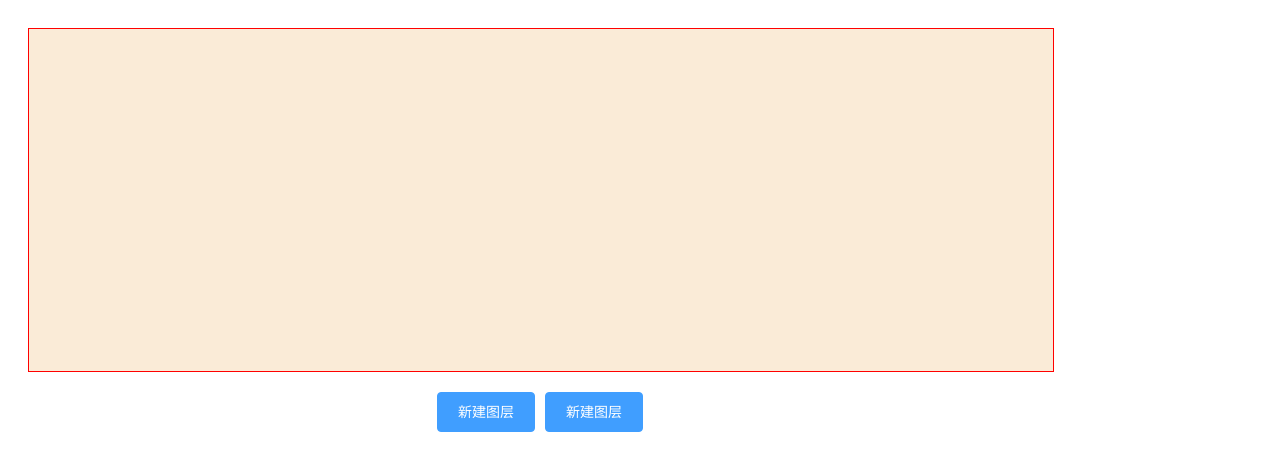
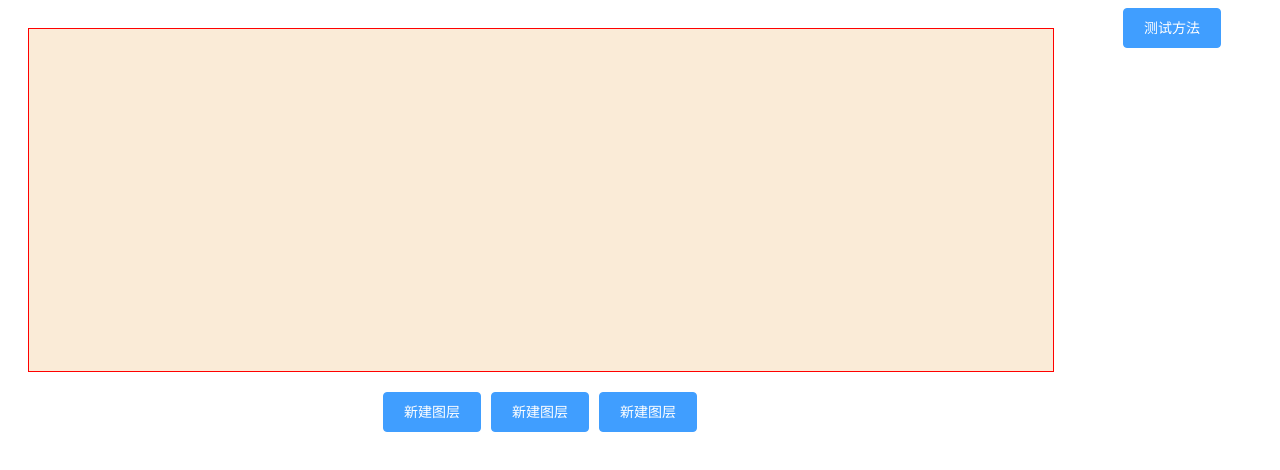
Before and after one commit to fastdgiot/vue-konva-demo, a Vue app: page /#/ in a window 1280 px wide. Shown: the top 470 px of the page. Built offline with nearby package versions, Linux system fonts and the light colour scheme.

Commit message:
10-27 准备写组件间通用混入(通过方法名进行两个子组件互相传值)

```diff
--- a/src/views/home/components/aside.vue
+++ b/src/views/home/components/aside.vue
@@ -1,17 +1,27 @@
 <template>
-  <div class="aside" />
+  <div class="aside">
+    <el-row>
+      <el-button type="primary" @click="test">测试方法</el-button>
+    </el-row>
+  </div>
 </template>
 
 <script>
 
 export default {
   name: 'Home',
-  mixins: []
+  mixins: [],
+  data() {
+    return {}
+  },
+  methods: {
+    test() {
+      console.log('出发aside方法, test')
+      this.$emit('test2', '参数222')
+    }
+  }
 }
 </script>
 
 <style lang="scss" scoped>
-.aside{
-  background-color: blueviolet;
-}
 </style>
--- a/src/views/home/components/main.vue
+++ b/src/views/home/components/main.vue
@@ -5,6 +5,7 @@
       <el-row>
         <el-button type="primary" @click="addLayer">新建图层</el-button>
         <el-button type="primary" @click="addDlock">新建图层</el-button>
+        <el-button type="primary" @click="test2">新建图层</el-button>
       </el-row>
     </div>
   </div>
@@ -19,6 +20,16 @@ export default {
   data() {
     return {
       type: 'primary'
+    }
+  },
+  created() {
+    this.$on('test2', (name) => {
+      console.log(`接收参数${name}`)
+    })
+  },
+  methods: {
+    test2() {
+      console.log('触发test2')
     }
   }
 }
--- /dev/null
+++ b/src/views/home/datas.js
@@ -0,0 +1,3 @@
+export default {
+  name: '张三'
+}
--- a/src/views/home/home.vue
+++ b/src/views/home/home.vue
@@ -4,7 +4,7 @@
       <home-main />
     </el-main>
     <el-aside width="200px">
-      <home-aside />
+      <home-aside @test2="tests" />
     </el-aside>
   </el-container>
 </template>
@@ -18,6 +18,28 @@ export default {
   components: {
     HomeMain,
     HomeAside
+  },
+  data() {
+    return {
+      name: '张三'
+    }
+  },
+  watch: {
+    name(val) {
+      console.log(val)
+      console.log(`${val} 改变完成`)
+    }
+  },
+  methods: {
+    tests(name) {
+      console.log(`接收${name}`)
+      const methods = this.$options.methods
+      methods['changeName'].call(this, '参数阿凡达是否')
+    },
+    changeName(names) {
+      console.log('出发aaa')
+      console.log(names)
+    }
   }
 }
 </script>
```
